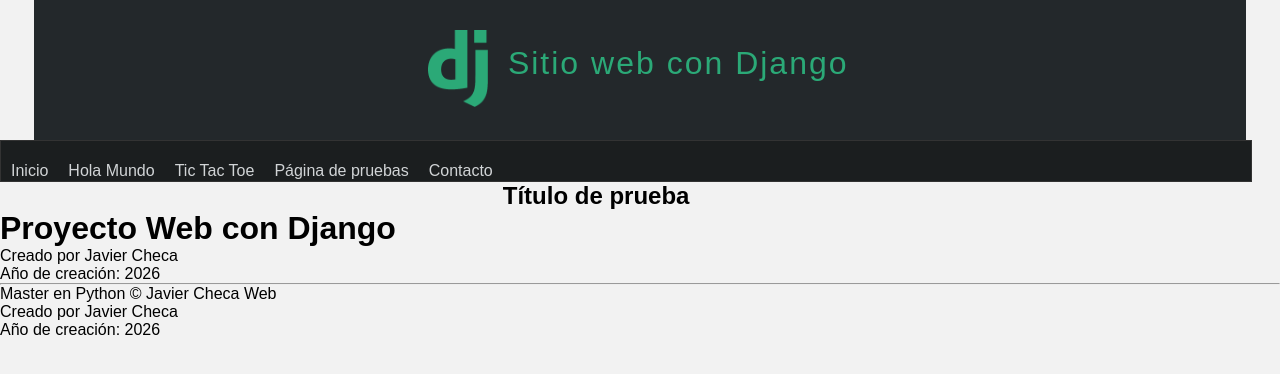
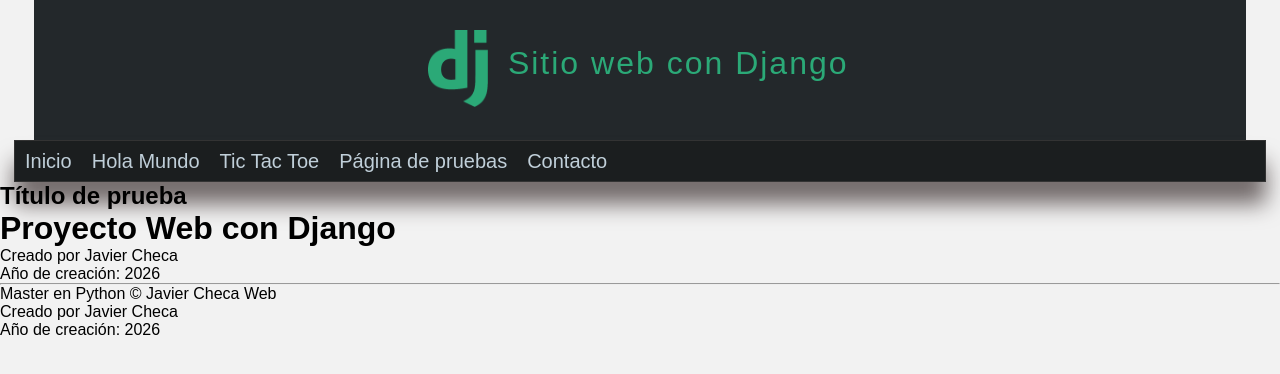
Before and after one commit to Javier-Checa/MASTER-PYTHON, a Django app: page / in a window 1280 px wide. Shown: the top 374 px of the page. Run offline with Django 3.2, Linux system fonts and the light colour scheme.

Commit message:
Aprendiendo Django cont101

```diff
--- a/22-django/AprendiendoDjango/miapp/static/css/styles.css
+++ b/22-django/AprendiendoDjango/miapp/static/css/styles.css
@@ -51,8 +51,10 @@ header{
 nav{
     width: 1250px;
     height: 40px;
+    margin: 0px auto;
     background-color: #1B1E1F;
     border: 1px solid #333333;
+    box-shadow: 0px 22px 22px #726a6a;
 }
 
 nav ul{
@@ -67,9 +69,8 @@ nav ul li{
 
 nav ul li a{
     display: block;
-    padding: 10px;
     padding-left: 10px;
     padding-right: 10px;
-    color: #d1d4d6;
-    font-size: 16px;
+    color: #c0cfd9;
+    font-size: 20px;
 }
```
